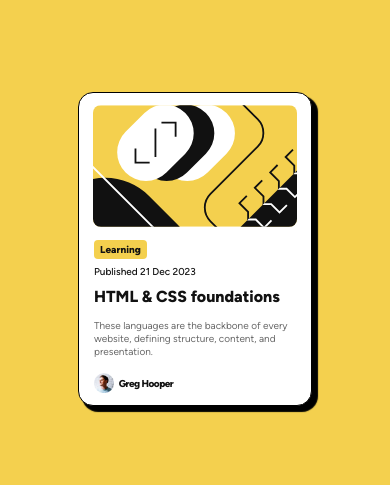
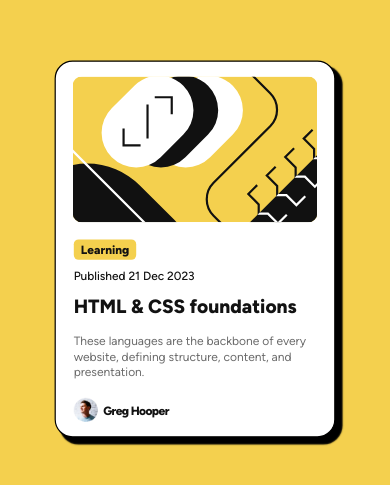
Before and after one commit to AmIKamil/blog-preview-card-main, a plain HTML site: page index.html in a window 390 px wide. Shown: the part 173-658 px from the top of the page. Drawn offline with Linux system fonts and the light colour scheme.

Commit message:
Enlarged card a bit, added media queries for bigger screens

```diff
--- a/style.css
+++ b/style.css
@@ -4,14 +4,14 @@
 }
 
 body
-{
+{   width: 100%;
+    height: 100vh;
     margin: 0;
     background-color: hsl(47, 88%, 63%);
     display: flex;
     flex-direction: column;
     justify-content: center;
     align-items: center;
-    height: 100vh;
 }
 #container
 {
@@ -22,43 +22,43 @@ body
     border-radius: 15px;
     border: 1px solid black;
     box-shadow: 5px 5px 1px 1px rgb(0,0,0);
+    transform: scale(1.2);
 }
 #image > img
 {
-    position: absolute;  /* Pozycjonowanie absolutne względem kontenera */
-    top: 12px;              /* Wyrównanie do górnej krawędzi kontenera */
-    left: 50%;           /* Wyrównanie do środka w poziomie */
-    transform: translateX(-50%);  /* Używamy transformacji, żeby dokładnie wycentrować */
-    width: 204px;
-    border-radius: 8px;
+    position: absolute;
+    top: 0.75rem;
+    left: 50%;
+    transform: translateX(-50%);
+    width: 12.75rem;
+    border-radius: 0.5rem;
 }
 article
 {
-    margin-top: 145px;
-    margin-left: 15px;
+    margin-top: 9.06rem;
+    margin-left: 0.93rem;
     font-family: 'Figtree-VariableFont', Arial, Helvetica, sans-serif;
     color: hsl(0, 0%, 7%);
-    font-size: 16px;
 }
 #learning
 {
     text-align: left;
     font-weight: 800;
-    font-size: 10px;
+    font-size: 0.62rem;
     background-color: hsl(47, 88%, 63%);
     padding: 3px 6px;
     border-radius: 4px;
 }
 #publishingDate
 {
-    font-size: 10px;
+    font-size: 0.62rem;
     line-height: 3;
     font-weight: 500;
 }
 h2
 {
     margin-top: 0;
-    font-size: 16px;
+    font-size: 1rem;
     font-weight: 800;
 }
 h2:hover
@@ -87,3 +87,9 @@ footer > img
     height: 20px;
     margin-right: 5px;
 }
+ @media sceen and (min-width: 1600px){
+
+    #container{
+        transform: scale(1.5);
+    }
+ }
```
